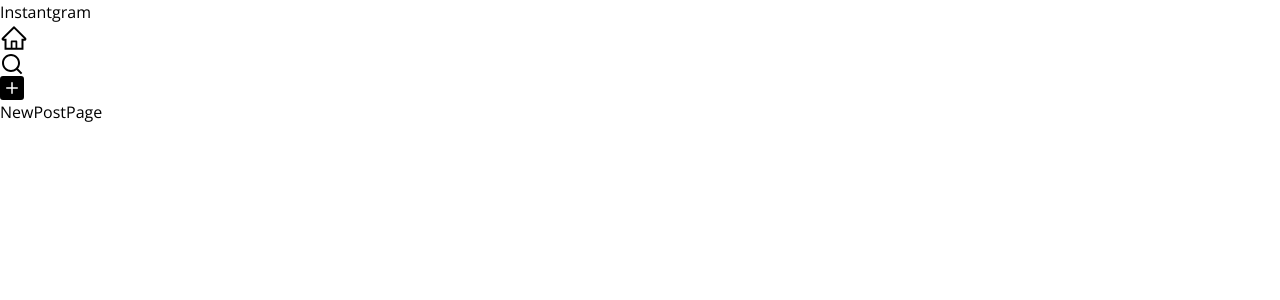
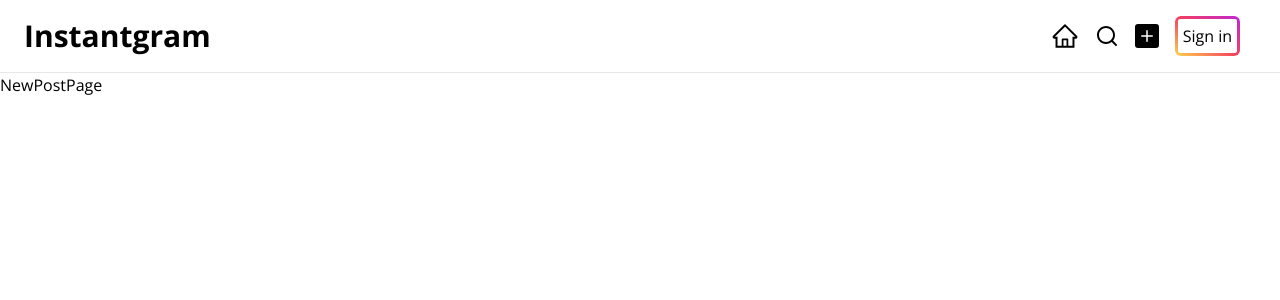
Before and after one commit to youngtack123/instagram, a Next.js app: page /new in a window 1280 px wide. Shown: the top 300 px of the page. Built offline with nearby package versions, Linux system fonts and the light colour scheme.

Commit message:
:lipstick: Add ui for layout, navbar, colorButton components
add ui for layout, navbar, colorButton components

```diff
--- a/src/app/layout.tsx
+++ b/src/app/layout.tsx
@@ -17,8 +17,8 @@
 }>) {
   return (
     <html lang="en" className={openSans.className}>
-      <body>
-        <header>
+      <body className="w-full max-w-screen-xl overflow-auto mx-auto">
+        <header className="sticky top-0 bg-white z-10 border-b">
           <Navbar />
         </header>
         <main>{children}</main>
--- a/src/components/navbar.tsx
+++ b/src/components/navbar.tsx
@@ -8,6 +8,7 @@
 import NewIcon from "./ui/icons/newIcon";
 import NewFillIcon from "./ui/icons/newFillIcon";
 import { usePathname } from "next/navigation";
+import ColorButton from "./ui/colorButton";
 
 const menu = [
   {
@@ -31,12 +32,12 @@
   const pathname = usePathname();
 
   return (
-    <div>
+    <div className="flex justify-between items-center px-6">
       <Link href="/">
-        <h1>Instantgram</h1>
+        <h1 className="text-3xl font-bold">Instantgram</h1>
       </Link>
       <nav>
-        <ul>
+        <ul className="flex gap-4 items-center p-4">
           {menu.map((item) => (
             <li key={item.href}>
               <Link href={item.href}>
@@ -44,6 +45,7 @@
               </Link>
             </li>
           ))}
+          <ColorButton text="Sign in" _onClick={() => {}} />
         </ul>
       </nav>
     </div>
--- /dev/null
+++ b/src/components/ui/colorButton.tsx
@@ -0,0 +1,21 @@
+import React from "react";
+
+type Props = {
+  text: string;
+  _onClick: () => void;
+};
+
+function ColorButton({ text, _onClick }: Props) {
+  return (
+    <div className="rounded-md bg-gradient-to-bl from-fuchsia-600 via-rose-500 to-amber-300 p-[0.2rem]">
+      <button
+        className="bg-white rounded-sm text-base p-[0.3rem] hover:opacity-90 transition-opacity"
+        onClick={_onClick}
+      >
+        {text}
+      </button>
+    </div>
+  );
+}
+
+export default ColorButton;
```
